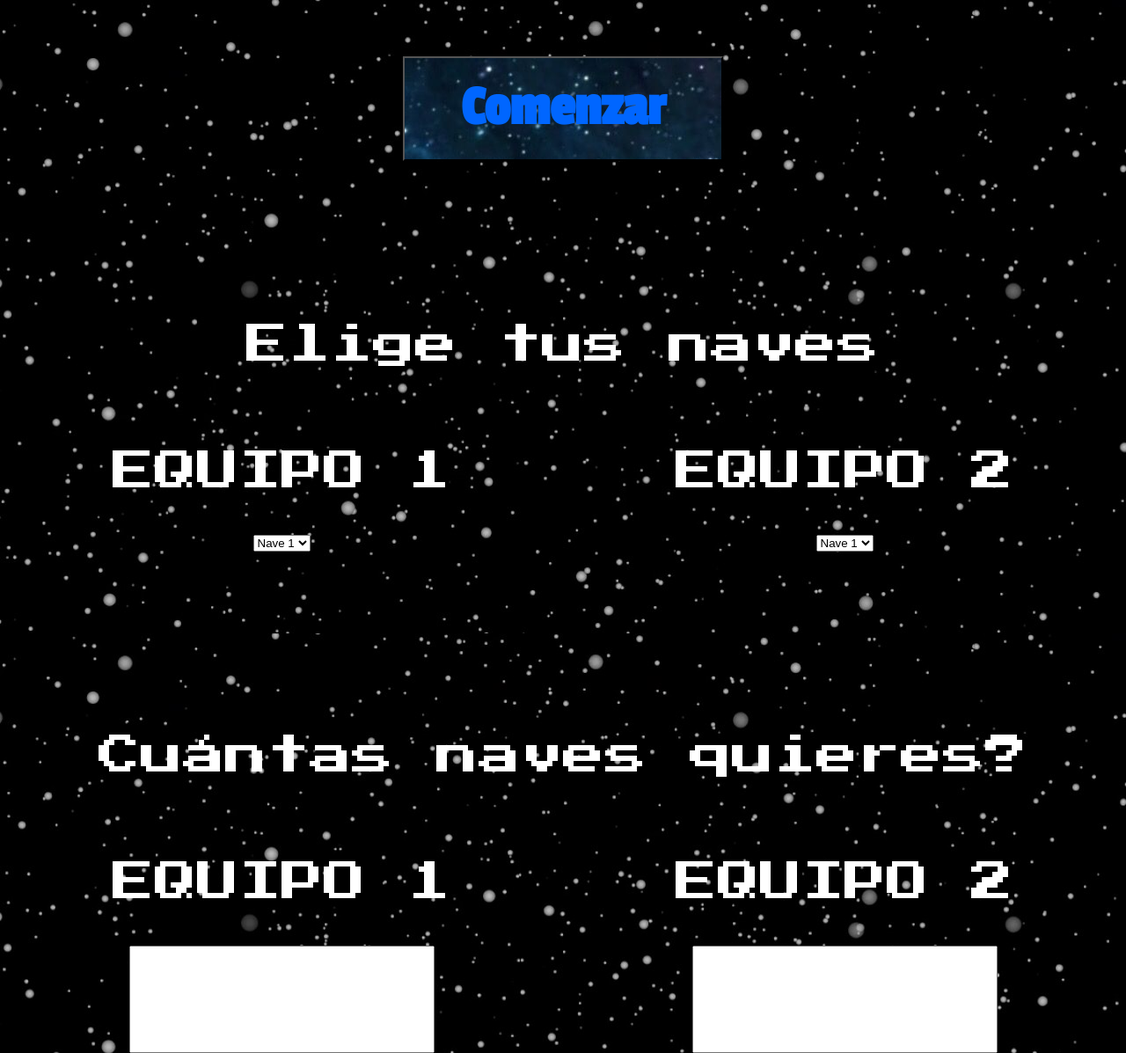
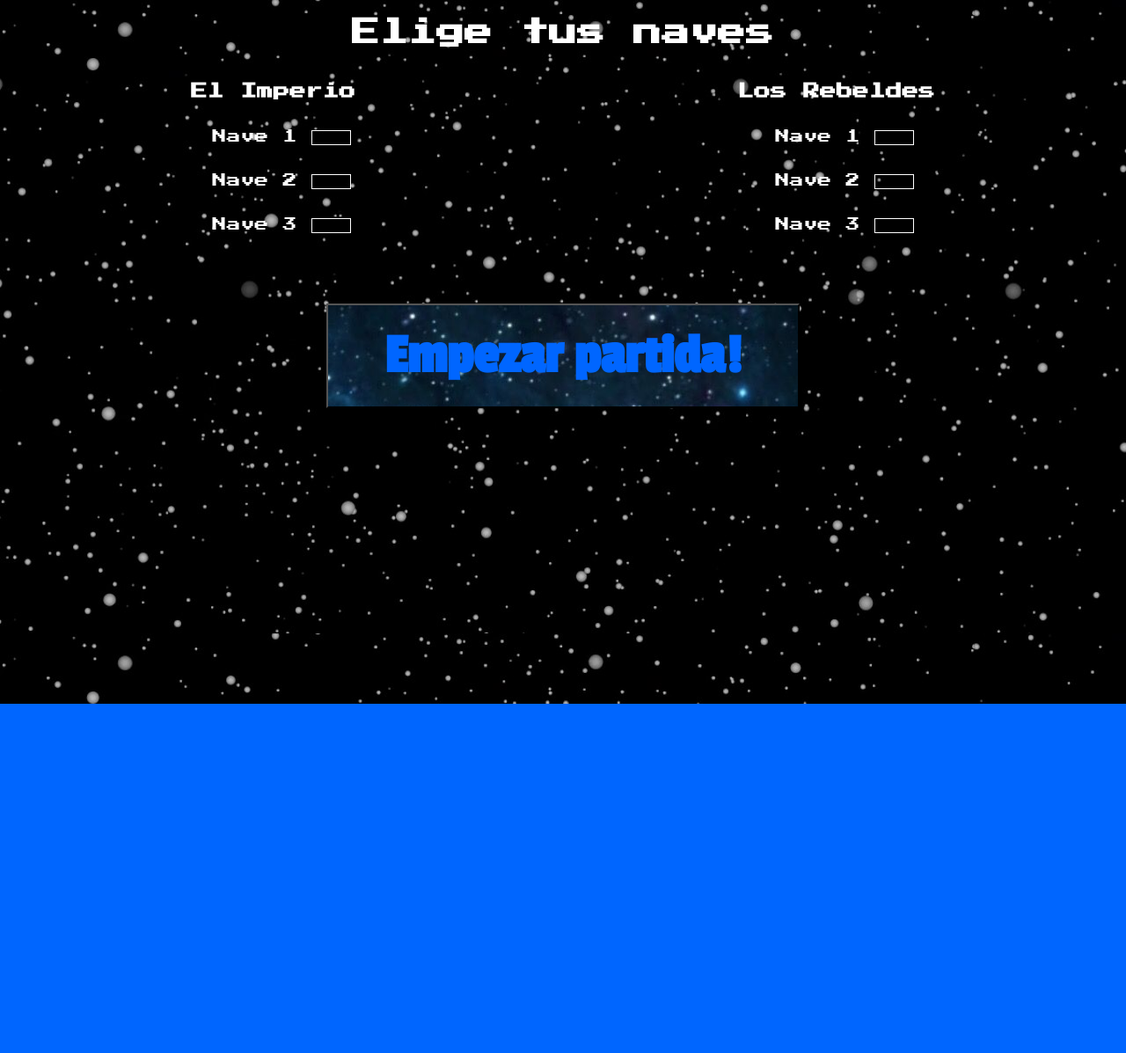
Before and after one commit to javifc67/Batalla_Estelar, a plain HTML site: page index.html in a window 1280 px wide. Shown: the whole page at 88% size. After the commit the page ends 800 px from the top, so only its background shows below. Drawn offline with Linux system fonts and the light colour scheme.

Commit message:
Mas cambios

```diff
--- a/index.html
+++ b/index.html
@@ -9,44 +9,37 @@
     <link rel="stylesheet" type="text/css" media="screen" href="/styles/main.css">
     <link href="https://fonts.googleapis.com/css?family=Passion+One|Press+Start+2P" rel="stylesheet">
 </head>
-<body>
+<body id="body">
 <main id="main">
-    <button onclick="Empezar();">Comenzar</button>
+    <form name="empezar" id="empezar">
+
 </main>
+<h1>Elige tus naves</h1>
 <div class="seleccionDeNaves">
-    <p>
-        Elige tus naves
-    </p>
-    <div class="cabeceras">
-        <p>EQUIPO 1</p>
-        <p>EQUIPO 2</p>
-    </div>
-    <div class="row">
-    <select>
-        <option>Nave 1</option>
-        <option>Nave 2</option>
-        <option>Nave 3</option>
-    </select>
-    <select>
-        <option>Nave 1</option>
-        <option>Nave 2</option>
-        <option>Nave 3</option>
-    </select>
-    </div><!--row-->
+   <div class="equipos">
+       <h3>El Imperio</h3>
+       <h3>Los Rebeldes</h3>
+   </div><!--equipos-->
+   <div class="naves">
+       <div class="navesimperio">
+            <p>Nave 1 <input type="number" max="7" min="1" cols="1" rows="1"></p>
+            <p>Nave 2 <input type="number" max="7" min="1" cols="1" rows="1"></p>
+            <p>Nave 3 <input type="number" max="7" min="1" cols="1" rows="1"></p>
+       </div>
+       <div class="navesrebeldes">
+            <p>Nave 1 <input type="number" max="7" min="1" cols="1" rows="1"></p>
+            <p>Nave 2 <input type="number" max="7" min="1" cols="1" rows="1"></p>
+            <p>Nave 3 <input type="number" max="7" min="1" cols="1" rows="1"></p>
+       </div>
+   </div><!--naves-->
 </div><!--seleccionDeNaves-->
-<div class="numeroDeNaves">
-    <p>
-        Cuántas naves quieres?
-    </p>
-    <div class="cabeceras">
-        <p>EQUIPO 1</p>
-        <p>EQUIPO 2</p>
-    </div>
-    <div class="row">
-    <input type="number" class="textarea"></input>
-    <input type="number" class="textarea"></input>
-    </div><!--row-->
-</div><!--seleccionDeNaves-->
+
+<!-- BOTON DE EMPEZAR -->
+<div class="empezar">
+<button onclick="Empezar()">Empezar partida!</button>
+</div>
+
+
 
 <script src="final.js"></script>
 
--- a/styles/main.css
+++ b/styles/main.css
@@ -13,7 +13,7 @@ body{
 }
 main{
     width: 100%;
-    height: 16rem;
+    /* height: 16rem; */
 }
 .container{
     display: flex;
@@ -82,36 +82,45 @@ button:hover{
     max-height: 404px;
     overflow:auto;
 }
-.seleccionDeNaves,
-.numeroDeNaves{
-    display: flex;
-    flex-direction: column;
-    /* border: 10px solid blue; */
+h1{
     text-align: center;
-}
-.numeroDeNaves{
-    margin-top: 10rem;
-}
-.seleccionDeNaves p,
-.numeroDeNaves p{
-    font-size: 3rem;
     font-family: var(--second);
 }
-.seleccionDeNaves select{
-    padding: 1.5rem, 2.5rem;
-}
-.numeroDeNaves input{
-    padding: 3rem;
-    font-size:1.2rem;
-    text-align: center;
-}
-.row{
+.equipos{
     display: flex;
     flex-direction: row;
     justify-content: space-around;
 }
-.cabeceras{
+.equipos h3{
+    font-family: var(--second);
+    font-size: 1,4rem;
+}
+.naves{
     display: flex;
     flex-direction: row;
     justify-content: space-around;
 }
+.navesimperio,
+.navesrebeldes{
+    display: flex;
+    flex-direction: column;
+    justify-content: center;
+}
+.navesimperio p,
+.navesrebeldes p{
+    font-family: var(--second);
+}
+.navesimperio input,
+.navesrebeldes input{
+    /* padding: 2rem .35rem; */
+    background-color: transparent;
+    color: white;
+    border:1px solid white;
+    text-align: center;
+    font-family: var(--second);
+}
+.empezar input{
+    display: flex;
+    margin:0 auto;
+    margin-top: 4rem;
+}
```
